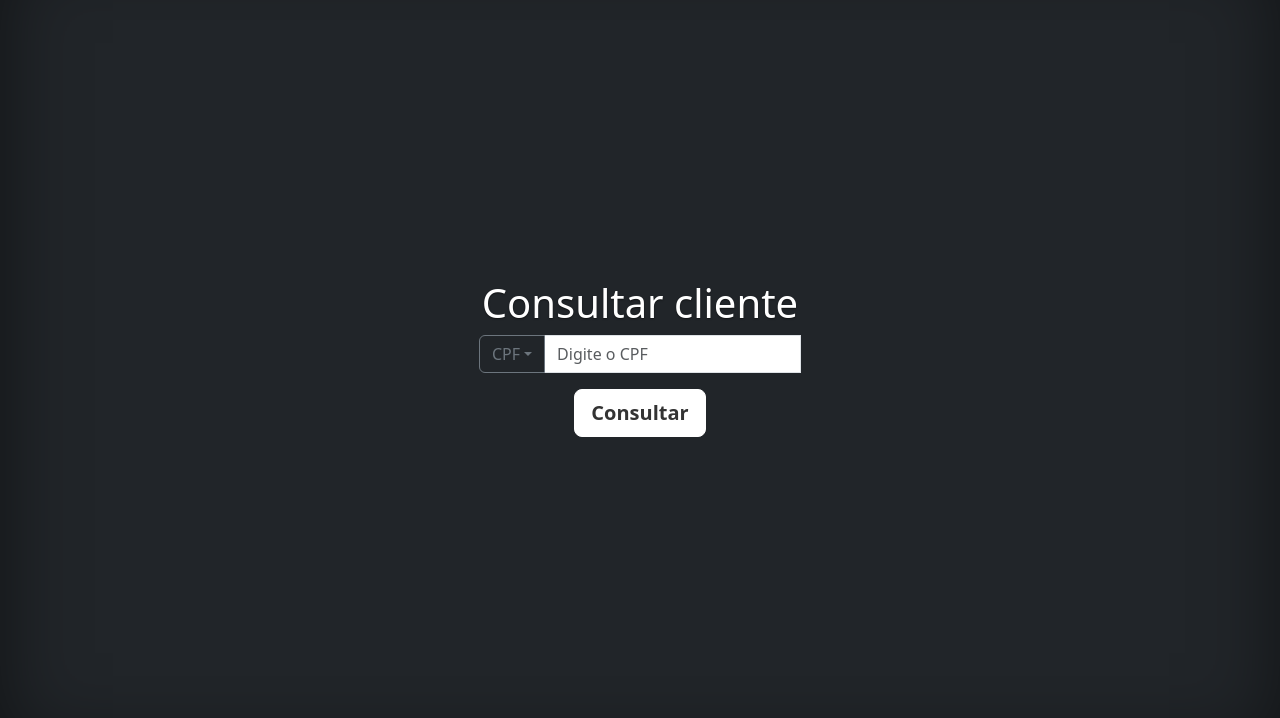
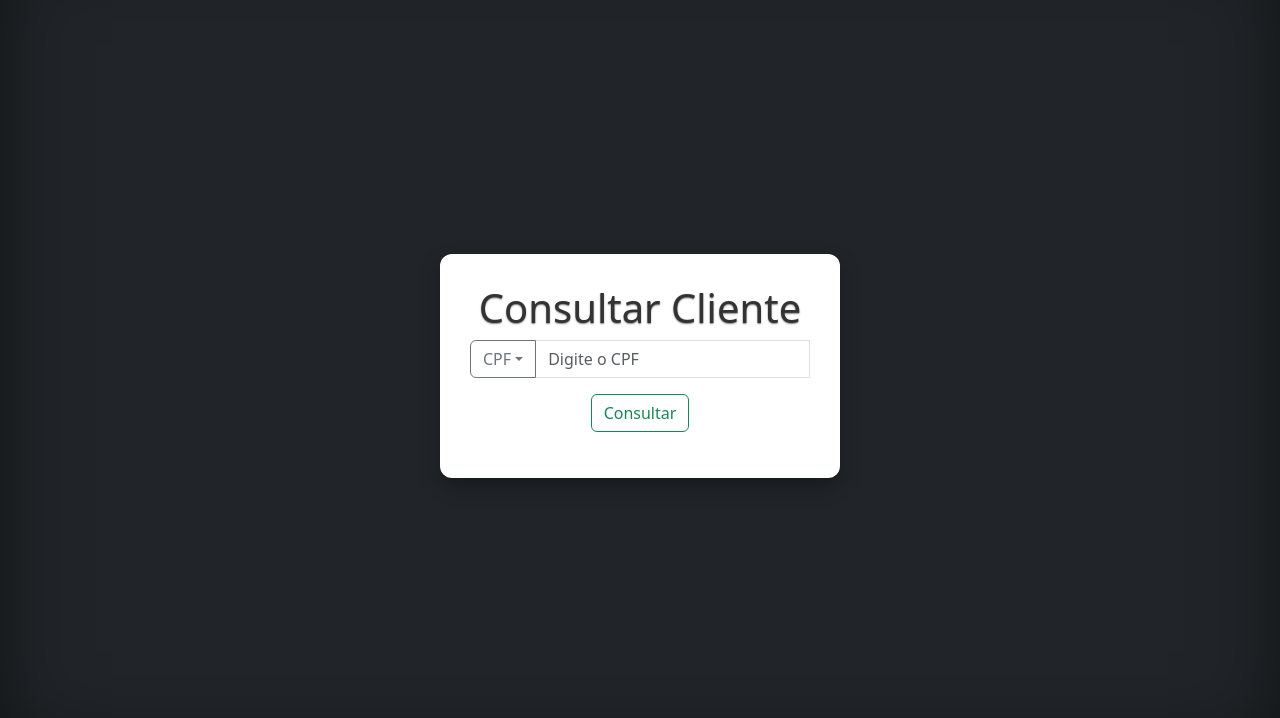
Before and after one commit to talesmacedoo/consulta-clientes, a Flask app: page / in a window 1280 px wide. Shown: the part 52-770 px from the top of the page. Run offline with Flask 3, Linux system fonts and the light colour scheme.

Commit message:
Alterando layout de consulta

```diff
--- a/app/static/css/app.css
+++ b/app/static/css/app.css
@@ -23,17 +23,33 @@ body {
 }
 
 .cover-container {
-  max-width: 42em;
+  background-color: #fff; /* fundo claro da área de busca */
+  color: #333; /* texto escuro dentro da área */
+  padding: 30px;
+  border-radius: 12px;
+  box-shadow: 0 8px 20px rgba(0, 0, 0, 0.3);
+  width: 100%;
+  max-width: 400px;
 }
+
+
 
 .cliente{
   max-width: 60em;
-  border-radius: 2%;
+  border-radius: 12px;
   border-width: 2px;
   border-style: solid;
   border-color: #fff;
 }
 
+.cliente label{
+  font-size: 15px;
+}
+
+.cliente a{
+  text-decoration: none;
+  color: #333;
+}
 
 
 /*
--- a/app/templates/detalhe_cliente.html
+++ b/app/templates/detalhe_cliente.html
@@ -19,7 +19,7 @@
         <div class="col-lg-4">
             <div class="form-group">
                 <label for="message-text" class="col-form-label">Celular 1:</label>
-                <h3>{{cliente.celular1}}</h3>
+                <h3><a href="" >{{cliente.celular1}}</a></h3>
             </div>
         </div>
         <div class="col-lg-4">
--- a/app/templates/index.html
+++ b/app/templates/index.html
@@ -3,7 +3,7 @@
 
 	{% block conteudo %}
     <div class="cover-container">
-      <h1>Consultar cliente</h1>
+      <h1>Consultar Cliente</h1>
       <form id="form-busca" method="GET" action="clientes/buscar">
         <div class="input-group mb-3">
           <button id="btn-tipo-busca" class="btn btn-outline-secondary dropdown-toggle" type="button" data-bs-toggle="dropdown" aria-expanded="false">
@@ -17,7 +17,7 @@
           <input type="hidden" name="tipo" id="tipo-escolhido" value="cpf">
         </div>
         <p class="lead">
-          <button type="submit" class="btn btn-lg btn-light fw-bold border-white bg-white">Consultar</button>
+          <button type="submit" class="btn btn-outline-success">Consultar</button>
         </p>
       </form>
     </div>
```
